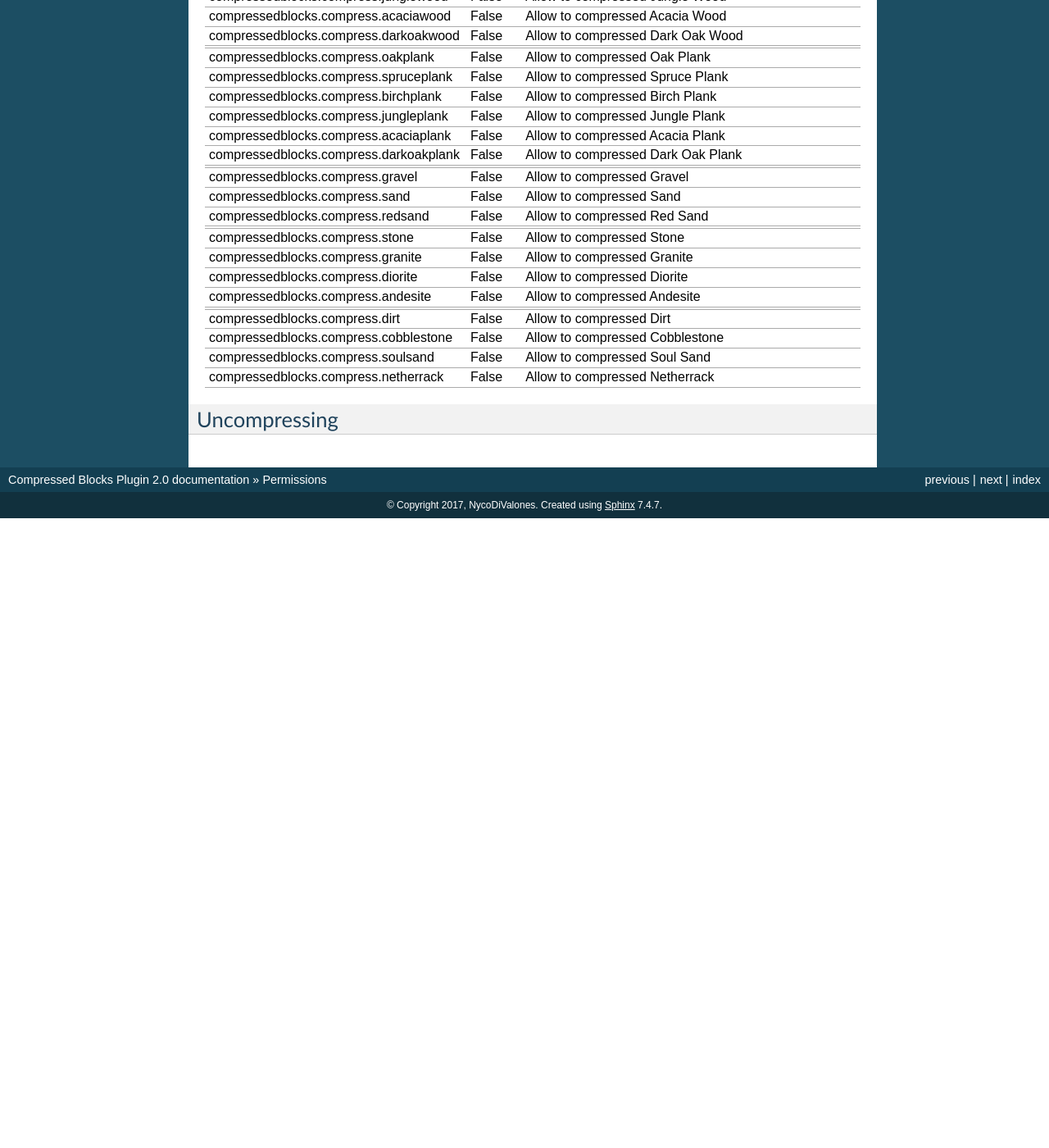
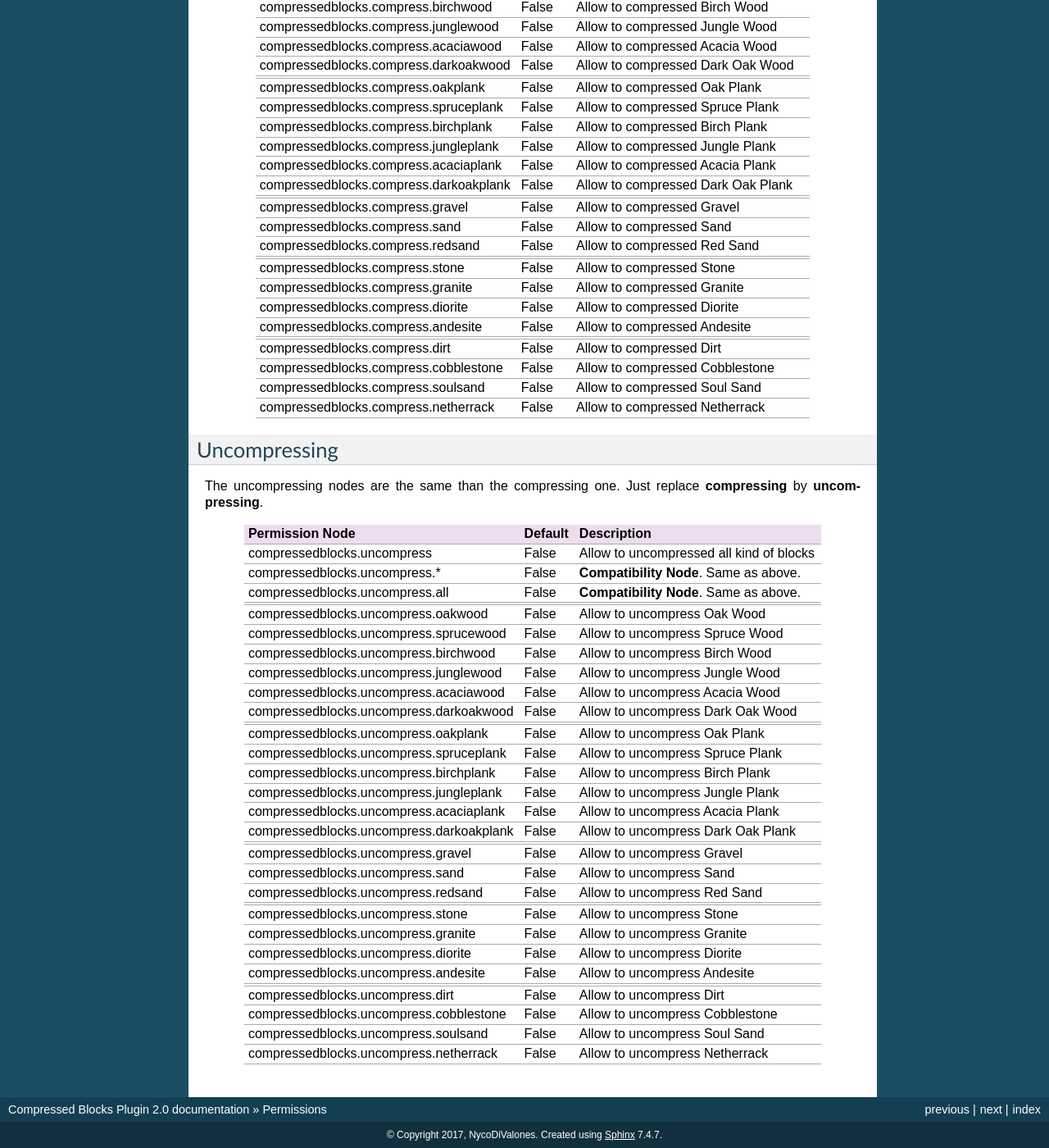
Before and after one commit to Joffreybvn/CompressedBlocksPluginDocs, a Sphinx documentation site: the page built from docs/permissions.rst, in a window 1280 px wide and 1400 px high, scrolled down 932 px. Shown: the whole window at 82% size. Built offline with Sphinx 7.4.7, drawn with Linux system fonts in a browser that asks for light colours; before the commit the page ends 1564 px from its top, so only the background shows below that; some of the changed text lies outside the part shown.

Commit message:
Permissions corrected

```diff
--- a/docs/permissions.rst
+++ b/docs/permissions.rst
@@ -1,8 +1,11 @@
 Permissions
 ===========
 
+**Important note:** This plugin handle compatibility nodes, in order to be compatible with as many permission's plugin as possible. That's why some nodes are duplicated, like **compressedblocks.\*** and **compressedblocks.all**. Theses permissions have the same effect, and you don't need to add both. Simply write the one designed for you permission plugin.
+
 General
 -------
+
 By default, the general permissions are not given.
 
 ====================  =======  ===================================================
@@ -21,12 +24,12 @@
 Permission Node                Default  Description
 =============================  =======  ===========================================================================
 compressedblocks.command       OP       Give all child commands permissions
-compressedblocks.command.*     False    Compatibility Node. Same as **compressedblocks.command**
-compressedblocks.command.all   False    Compatibility Node. Same as **compressedblocks.command**
+compressedblocks.command.*     False    **Compatibility Node**. Same as above.
+compressedblocks.command.all   False    **Compatibility Node**. Same as above.
 -----------------------------  -------  ---------------------------------------------------------------------------
 -----------------------------  -------  ---------------------------------------------------------------------------
-compressedblocks.command.give  False    Allow to give compressed blocks to you and other players with **/cb give**.
-compressedblocks.command.info  False    Allow to get general information about the plugin with **/cb info**.
+compressedblocks.command.give  False    Allow to give compressed blocks to you and other players.
+compressedblocks.command.info  False    Allow to get general information about the plugin.
 =============================  =======  ===========================================================================
 
 Compressing
@@ -38,8 +41,8 @@
 Permission Node                         Default  Description
 ======================================  =======  =========================================================
 compressedblocks.compress               False    Allow to compressed all kind of blocks
-compressedblocks.compress.*             False    Compatibility Node. Same as **compressedblocks.compress**
-compressedblocks.compress.all           False    Compatibility Node. Same as **compressedblocks.compress**
+compressedblocks.compress.*             False    **Compatibility Node**. Same as above.
+compressedblocks.compress.all           False    **Compatibility Node**. Same as above.
 --------------------------------------  -------  ---------------------------------------------------------
 --------------------------------------  -------  ---------------------------------------------------------
 compressedblocks.compress.oakwood       False    Allow to compressed Oak Wood (Logs)
@@ -77,3 +80,46 @@
 
 Uncompressing
 -------------
+
+The uncompressing nodes are the same than the compressing one. Just replace **compressing**  by **uncompressing**.
+
+========================================  =======  ========================================
+Permission Node                           Default  Description
+========================================  =======  ========================================
+compressedblocks.uncompress               False    Allow to uncompressed all kind of blocks
+compressedblocks.uncompress.*             False    **Compatibility Node**. Same as above.
+compressedblocks.uncompress.all           False    **Compatibility Node**. Same as above.
+----------------------------------------  -------  ----------------------------------------
+----------------------------------------  -------  ----------------------------------------
+compressedblocks.uncompress.oakwood       False    Allow to uncompress Oak Wood
+compressedblocks.uncompress.sprucewood    False    Allow to uncompress Spruce Wood
+compressedblocks.uncompress.birchwood     False    Allow to uncompress Birch Wood
+compressedblocks.uncompress.junglewood    False    Allow to uncompress Jungle Wood
+compressedblocks.uncompress.acaciawood    False    Allow to uncompress Acacia Wood
+compressedblocks.uncompress.darkoakwood   False    Allow to uncompress Dark Oak Wood
+----------------------------------------  -------  ----------------------------------------
+----------------------------------------  -------  ----------------------------------------
+compressedblocks.uncompress.oakplank      False    Allow to uncompress Oak Plank
+compressedblocks.uncompress.spruceplank   False    Allow to uncompress Spruce Plank
+compressedblocks.uncompress.birchplank    False    Allow to uncompress Birch Plank
+compressedblocks.uncompress.jungleplank   False    Allow to uncompress Jungle Plank
+compressedblocks.uncompress.acaciaplank   False    Allow to uncompress Acacia Plank
+compressedblocks.uncompress.darkoakplank  False    Allow to uncompress Dark Oak Plank
+----------------------------------------  -------  ----------------------------------------
+----------------------------------------  -------  ----------------------------------------
+compressedblocks.uncompress.gravel        False    Allow to uncompress Gravel
+compressedblocks.uncompress.sand          False    Allow to uncompress Sand
+compressedblocks.uncompress.redsand       False    Allow to uncompress Red Sand
+----------------------------------------  -------  ----------------------------------------
+----------------------------------------  -------  ----------------------------------------
+compressedblocks.uncompress.stone         False    Allow to uncompress Stone
+compressedblocks.uncompress.granite       False    Allow to uncompress Granite
+compressedblocks.uncompress.diorite       False    Allow to uncompress Diorite
+compressedblocks.uncompress.andesite      False    Allow to uncompress Andesite
+----------------------------------------  -------  ----------------------------------------
+----------------------------------------  -------  ----------------------------------------
+compressedblocks.uncompress.dirt          False    Allow to uncompress Dirt
+compressedblocks.uncompress.cobblestone   False    Allow to uncompress Cobblestone
+compressedblocks.uncompress.soulsand      False    Allow to uncompress Soul Sand
+compressedblocks.uncompress.netherrack    False    Allow to uncompress Netherrack
+========================================  =======  ========================================
```
